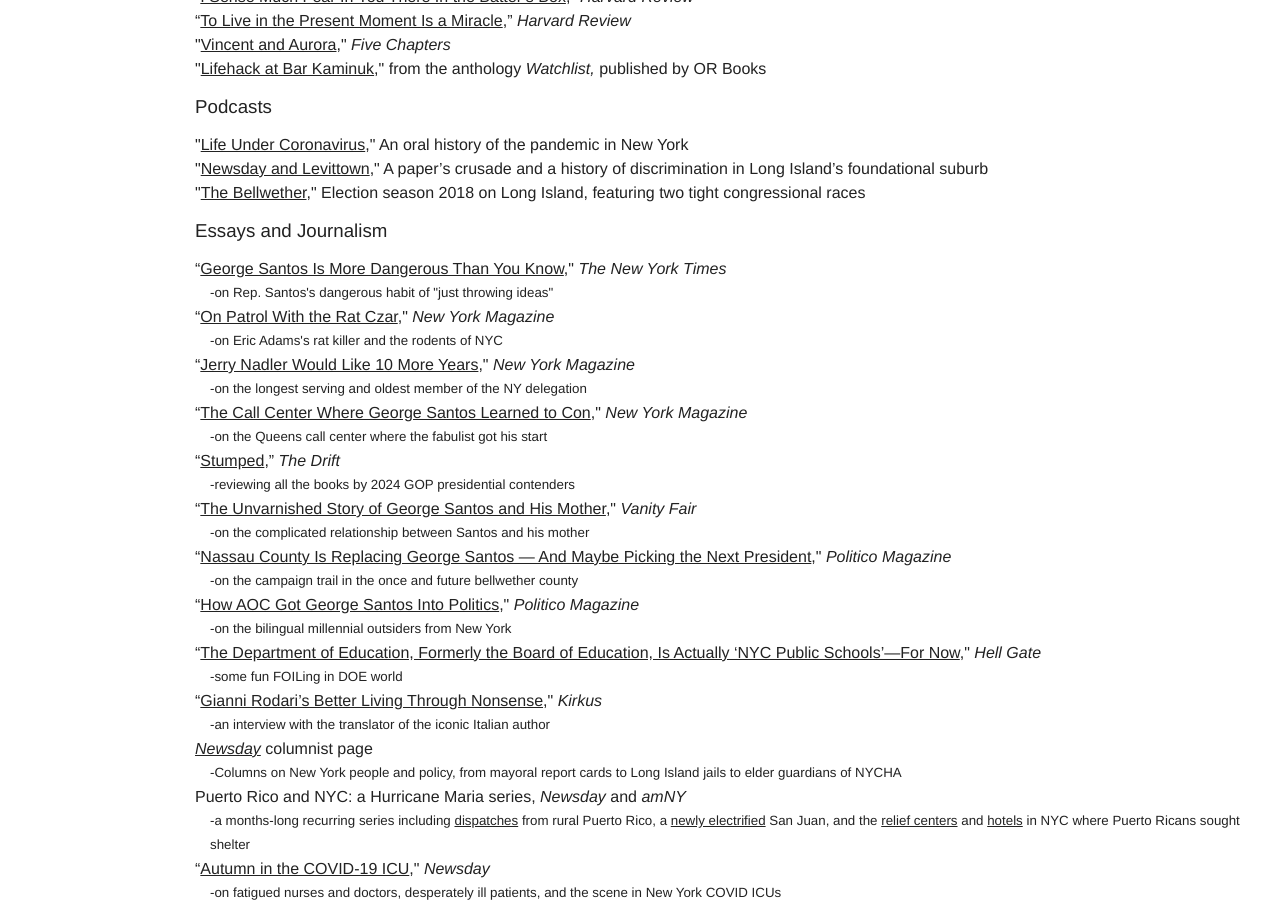
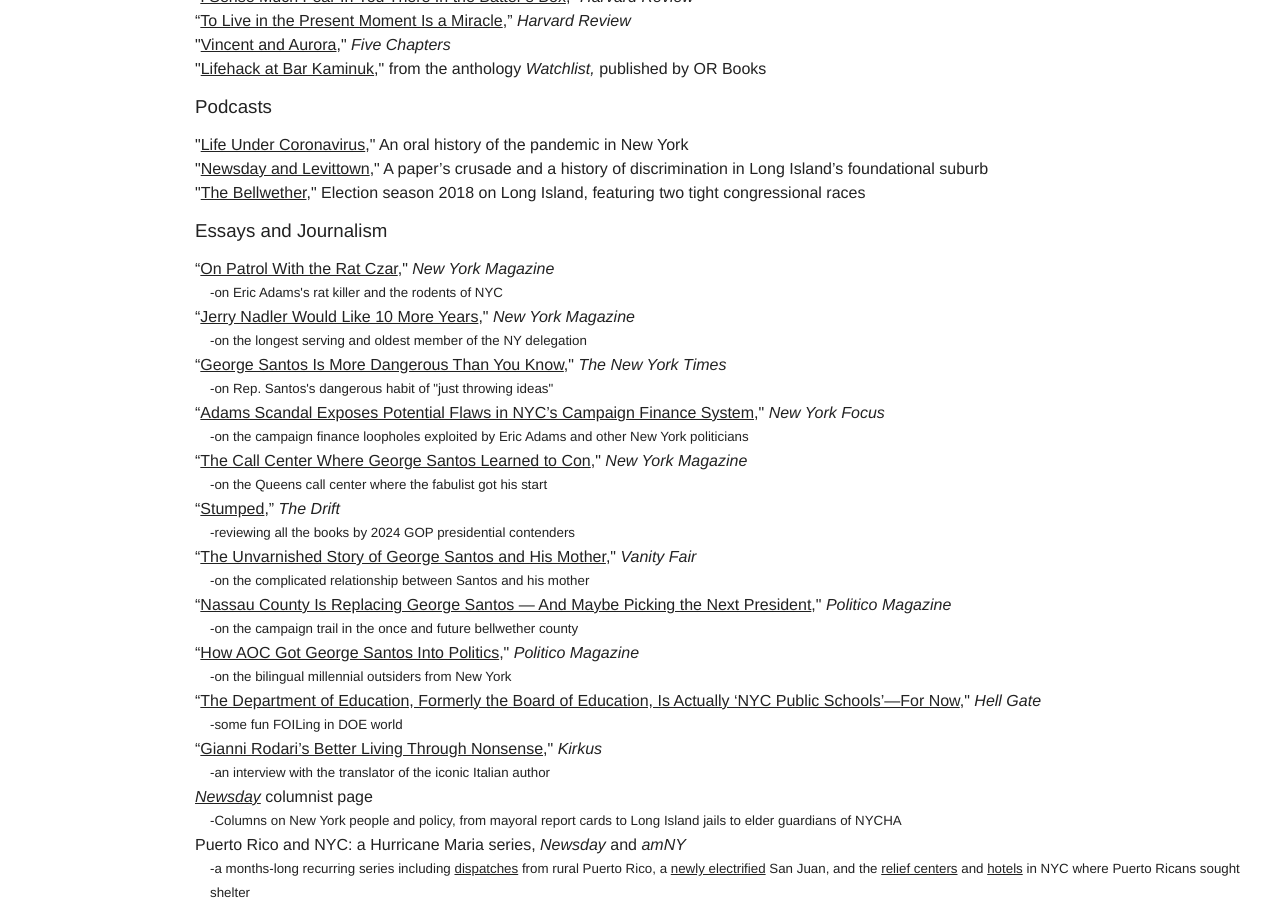
Before and after one commit to mjchiusano/mjchiusano.github.io, a Jekyll site: the page built from work.html, in a window 1280 px wide and 900 px high, scrolled down 508 px. Built offline with Jekyll 4.4.1, drawn with Linux system fonts in a browser that asks for light colours; Markdown is read by kramdown in place of the engine named in the settings.

Commit message:
Update work.html
adams

```diff
--- a/work.html
+++ b/work.html
@@ -41,14 +41,18 @@
 <h3 class="gutter-pad-bottom">Essays and Journalism</h3>
 <ul>
 
-   <li>“<a href="https://www.nytimes.com/2023/11/18/opinion/george-santos-republican-party.html">George Santos Is More Dangerous Than You Know</a>," <i>The New York Times</i>
- <small class="gutter-pad-left">-on Rep. Santos's dangerous habit of "just throwing ideas"</small></li>
 
     <li>“<a href="https://nymag.com/intelligencer/article/rat-czar-kathleen-corradi-eric-adams.html">On Patrol With the Rat Czar</a>," <i>New York Magazine</i>
  <small class="gutter-pad-left">-on Eric Adams's rat killer and the rodents of NYC</small></li>
 
    <li>“<a href="https://nymag.com/intelligencer/article/jerry-nadler-congress-2024-election-age.html">Jerry Nadler Would Like 10 More Years</a>," <i>New York Magazine</i>
  <small class="gutter-pad-left">-on the longest serving and oldest member of the NY delegation</small></li>
+
+   <li>“<a href="https://www.nytimes.com/2023/11/18/opinion/george-santos-republican-party.html">George Santos Is More Dangerous Than You Know</a>," <i>The New York Times</i>
+ <small class="gutter-pad-left">-on Rep. Santos's dangerous habit of "just throwing ideas"</small></li>
+
+   <li>“<a href="https://nysfocus.com/2024/10/07/eric-adams-nyc-campaign-finance-flaws">Adams Scandal Exposes Potential Flaws in NYC’s Campaign Finance System</a>," <i>New York Focus</i>
+ <small class="gutter-pad-left">-on the campaign finance loopholes exploited by Eric Adams and other New York politicians</small></li>
 
    <li>“<a href="https://nymag.com/intelligencer/article/george-santoss-origins-from-mark-chiusanos-the-fabulist.html">The Call Center Where George Santos Learned to Con</a>," <i>New York Magazine</i>
  <small class="gutter-pad-left">-on the Queens call center where the fabulist got his start</small></li>
```
